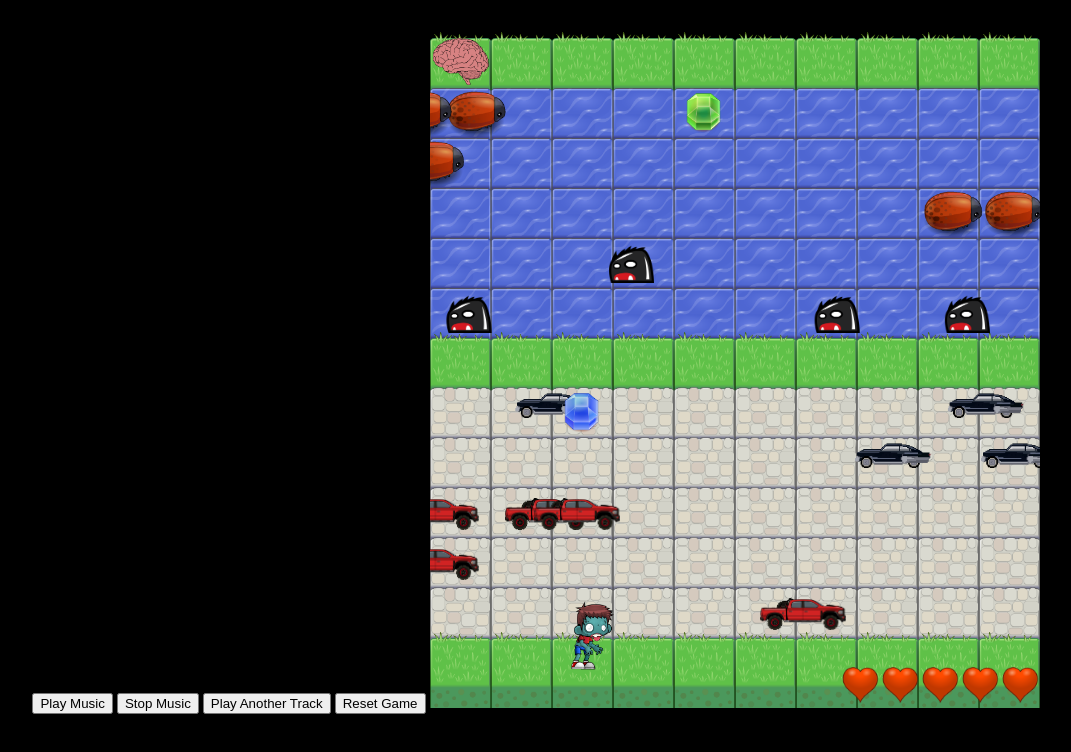
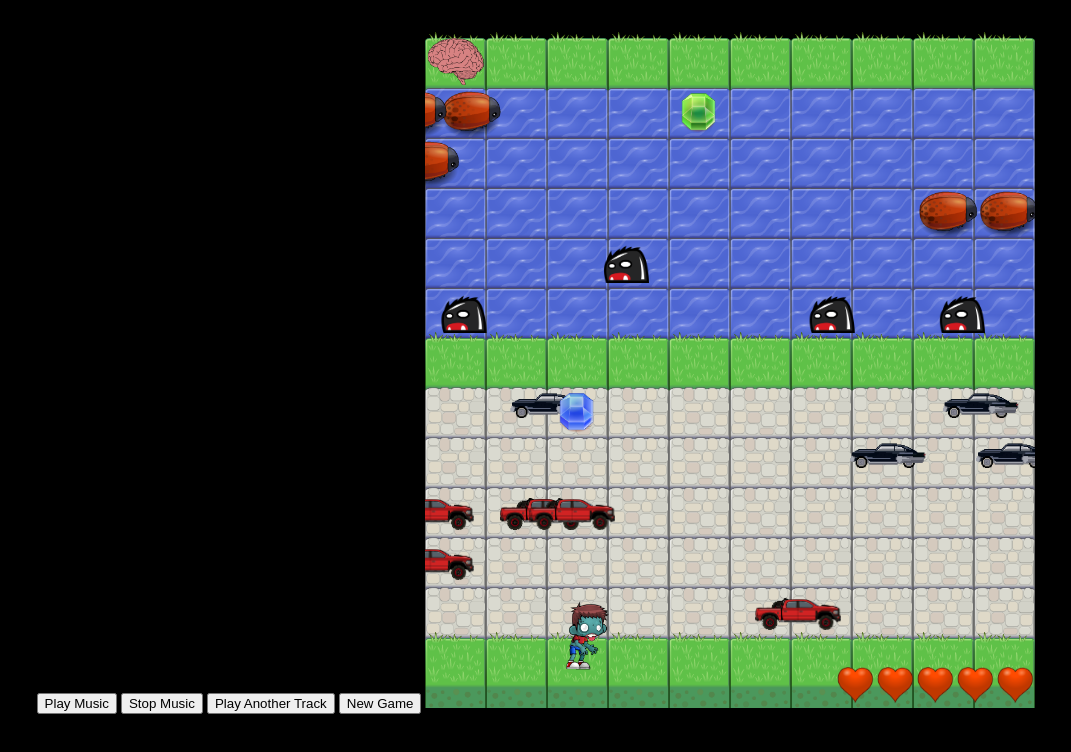
Before and after one commit to ARogala/Frogger, a plain HTML site: page index.html in a window 1280 px wide. Shown: the whole page, without its empty margins (104-1175 px from the left). Drawn offline with Linux system fonts and the light colour scheme.

Commit message:
change button name

```diff
--- a/index.html
+++ b/index.html
@@ -12,6 +12,6 @@
 	<button id="playBtn" class="btn" type="button">Play Music</button>
 	<button id="stopBtn" class="btn" type="button">Stop Music</button>
 	<button id="nextBtn" class="btn" type="button">Play Another Track</button>
-	<button id="resetBtn" class="btn" type="button">Reset Game</button>
+	<button id="resetBtn" class="btn" type="button">New Game</button>
 </body>
 </html>
```
